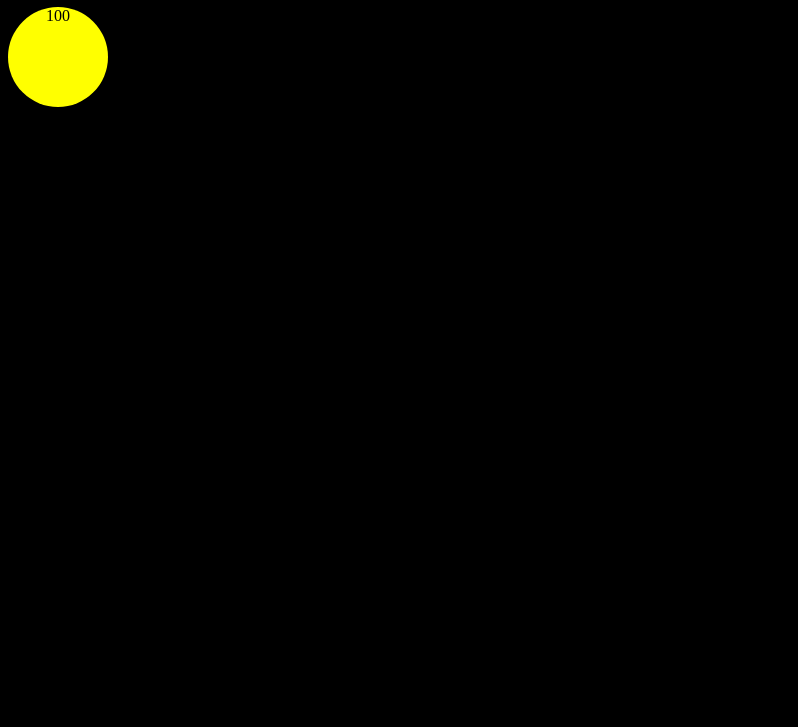
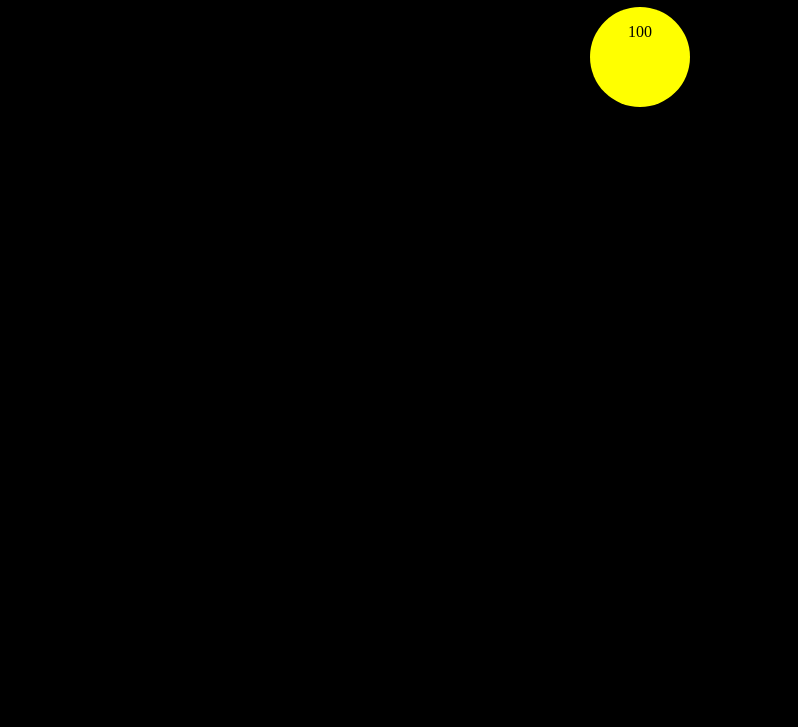
Before and after one commit to theddn/The-Ball-Game, a plain HTML site: page index.html in a window 1280 px wide. Shown: the part 73-800 px from the top of the page, without its empty margins (0-798 px from the left). Drawn offline with Linux system fonts and the light colour scheme.

Commit message:
adjust div and ball pos

```diff
--- a/css/style.css
+++ b/css/style.css
@@ -1,14 +1,24 @@
+* {
+  box-sizing: border-box;
+  text-align: center;
+}
+
 h1 {
   color: white;
 }
 
 body {
   background-color: black;
-  text-align: center;
 }
+div {
+  width: 100px;
+  height: 100px;
+  margin: auto;
+  margin-bottom: 10px;
+  border-radius: 50%;;
+  line-height: 50px;
+}
+
 .ball {
-  height: 100px;
-  width: 100px;
-  border-radius: 50%;
   background-color: yellow;
 }
```
